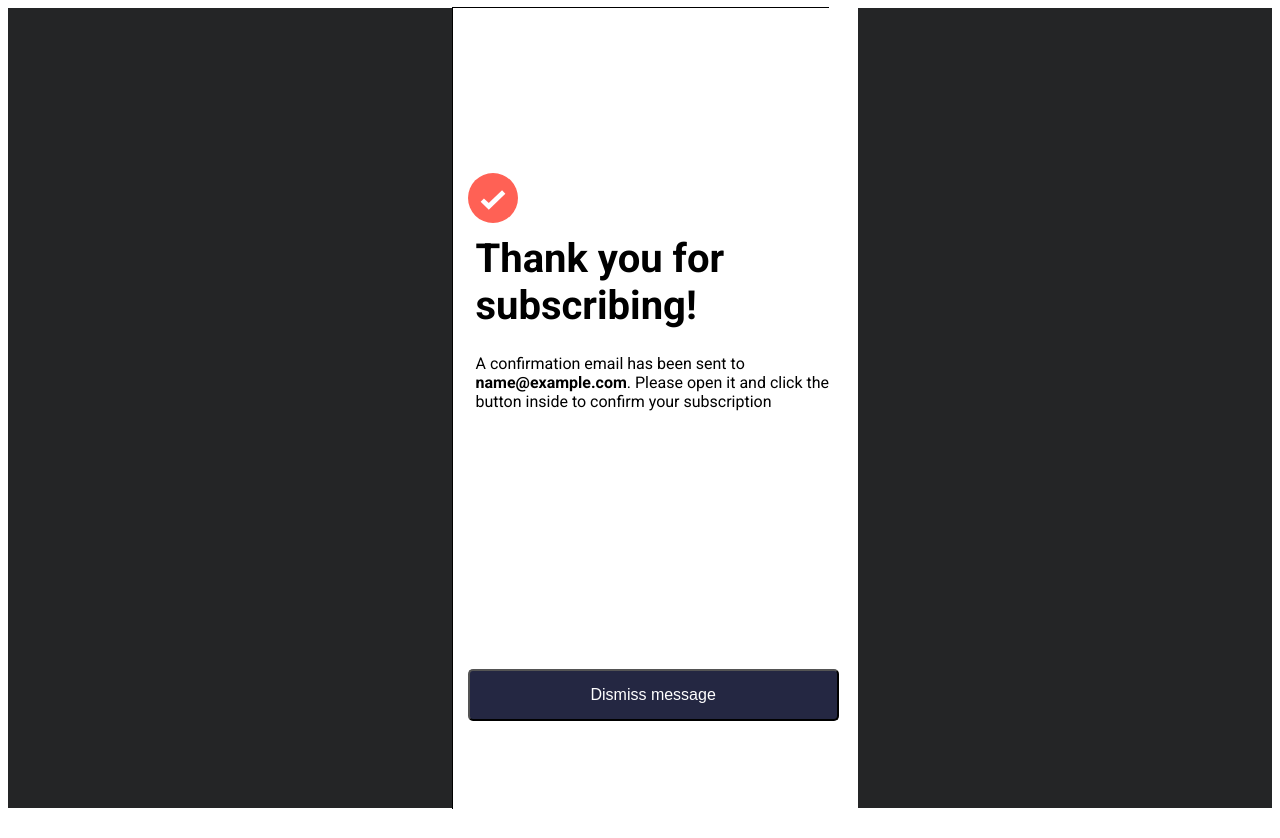
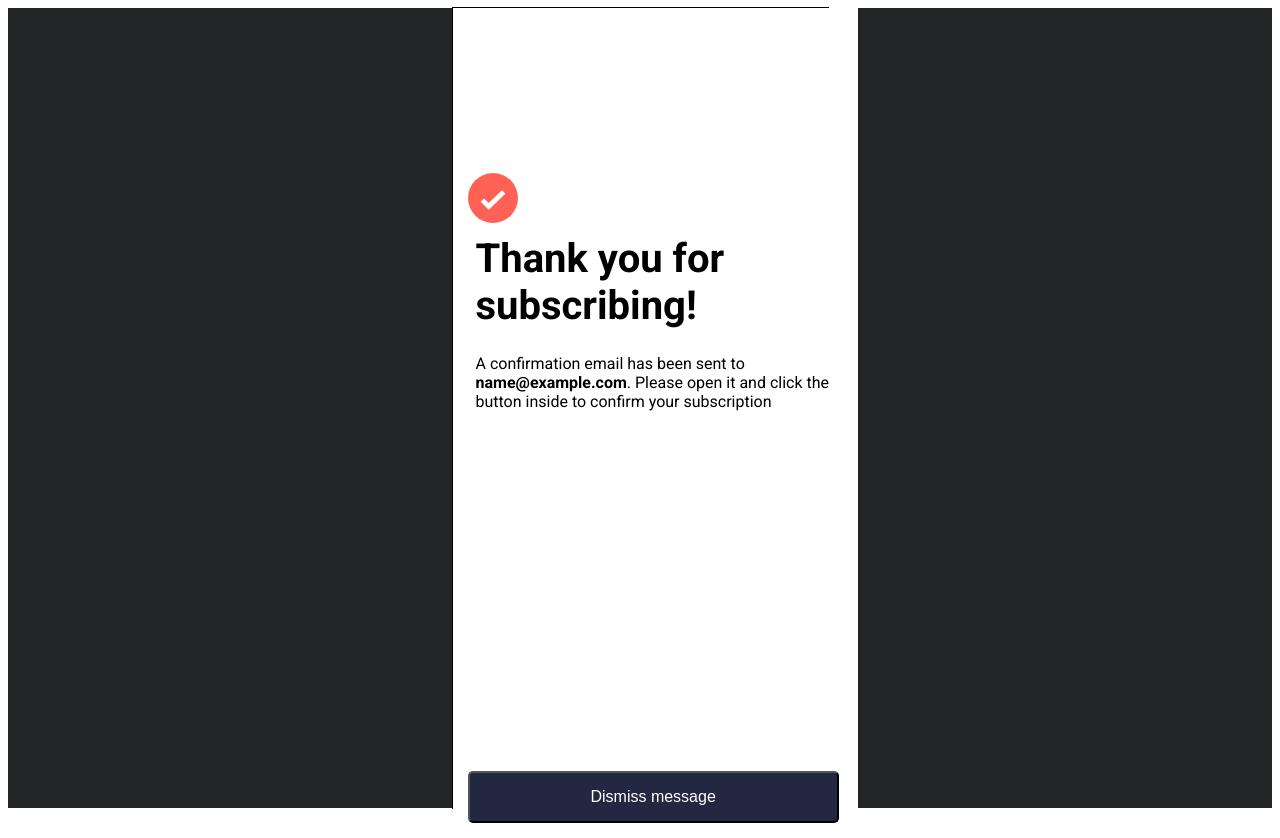
Before and after one commit to NielsLouwes/Newsletter-sign-up-form, a React (Vite) app: page / in a window 1280 px wide. Both pictures are taken after typing "name@example.com" into the empty fields and a click on the button "Subscribe to monthly newsletter". Built offline with nearby package versions, Linux system fonts and the light colour scheme.

Commit message:
moved successform into own component

```diff
--- a/src/app/components/SubscribeForm/SubscribeForm.styles.tsx
+++ b/src/app/components/SubscribeForm/SubscribeForm.styles.tsx
@@ -38,8 +38,6 @@ const FormButton = styled.button`
     background-color: hsl(4, 100%, 67%);
     border: none;
   }
-
-
 `;
 
 const StyledField = styled(Field)`
@@ -84,12 +82,12 @@ const SuccessForm = styled.div`
   height: 800px;
   display: flex;
   flex-direction: column;
+  justify-content: space-between;
 `;
 
 const ContentContainer = styled.div`
-  margin-bottom: 250px;
   margin-top: 150px;
-   gap: 15px;
+  gap: 15px;
 `
 
 export const SubscribeFormStyled = {
--- a/src/app/components/SubscribeForm/SubscribeForm.tsx
+++ b/src/app/components/SubscribeForm/SubscribeForm.tsx
@@ -6,6 +6,7 @@ import { SubscribeFormStyled } from './SubscribeForm.styles';
 import { ListItem } from '../ListItem/ListItem';
 
 import { Formik, Form } from 'formik';
+import SuccessForm from '../SuccessForm/SuccessForm';
 
 // Validation schema
 const validationSchema = Yup.object().shape({
@@ -38,22 +39,7 @@ export function SubscribeForm() {
       >
         {({ isSubmitting, errors, status, resetForm }) =>
           status && status.success ? (
-            <SubscribeFormStyled.SuccessForm>
-              <SubscribeFormStyled.ContentContainer>
-                <img src={Icon} alt="" height="50px" width="50px" />
-                <SubscribeFormStyled.MainTitle>
-                  Thank you for subscribing!
-                </SubscribeFormStyled.MainTitle>
-                <body>
-                  A confirmation email has been sent to{' '}
-                  <strong>{status.email}</strong>. Please open it and click the
-                  button inside to confirm your subscription
-                </body>
-              </SubscribeFormStyled.ContentContainer>
-              <SubscribeFormStyled.FormButton onClick={resetForm}>
-                Dismiss message
-              </SubscribeFormStyled.FormButton>
-            </SubscribeFormStyled.SuccessForm>
+            <SuccessForm email={status.email} resetForm={resetForm} />
           ) : (
             <>
               <img src={logoMobile} alt="" height="auto" width="375px" />
--- /dev/null
+++ b/src/app/components/SuccessForm/SuccessForm.styles.tsx
@@ -0,0 +1,47 @@
+import styled from 'styled-components';
+
+const MainTitle = styled.h1`
+  font-size: 2.5rem;
+  margin: 8px;
+  margin-bottom: 25px;
+`;
+
+const DismissButton = styled.button`
+  width: 99%;
+  color: white;
+  background: hsl(234, 29%, 20%);
+  border-radius: 5px;
+  padding: 15px;
+  font-size: 1rem;
+  cursor: pointer;
+  justify-content: space-between;
+  transition: 0.3s;
+
+  &:hover {
+    background-color: hsl(4, 100%, 67%);
+    border: none;
+  }
+`;
+
+const SuccessForm = styled.div`
+  width: 375px;
+  background: white;
+  font-family: 'Roboto';
+  padding: 15px;
+  height: 800px;
+  display: flex;
+  flex-direction: column;
+  justify-content: space-between;
+`;
+
+const ContentContainer = styled.div`
+  margin-top: 150px;
+  gap: 15px;
+`
+
+export const SubscribeFormStyled = {
+  DismissButton,
+  MainTitle,
+  SuccessForm,
+  ContentContainer
+};
--- /dev/null
+++ b/src/app/components/SuccessForm/SuccessForm.tsx
@@ -0,0 +1,34 @@
+import React from 'react'
+import { SubscribeFormStyled } from './SuccessForm.styles'
+import Icon from '../../assets/icon-list.svg';
+import { FormikState } from 'formik';
+
+
+type SuccessFormProps = {
+  email: string;
+  resetForm: (nextState?: Partial<FormikState<{ email: string; }>> | undefined) => void;
+};
+
+function SuccessForm({email , resetForm}: SuccessFormProps) {
+
+  return (
+    <SubscribeFormStyled.SuccessForm>
+              <SubscribeFormStyled.ContentContainer>
+                <img src={Icon} alt="" height="50px" width="50px" />
+                <SubscribeFormStyled.MainTitle>
+                  Thank you for subscribing!
+                </SubscribeFormStyled.MainTitle>
+                <body>
+                  A confirmation email has been sent to{' '}
+                  <strong>{email}</strong>. Please open it and click the
+                  button inside to confirm your subscription
+                </body>
+              </SubscribeFormStyled.ContentContainer>
+              <SubscribeFormStyled.DismissButton onClick={() => resetForm()}>
+                Dismiss message
+              </SubscribeFormStyled.DismissButton>
+            </SubscribeFormStyled.SuccessForm>
+  )
+}
+
+export default SuccessForm
```
